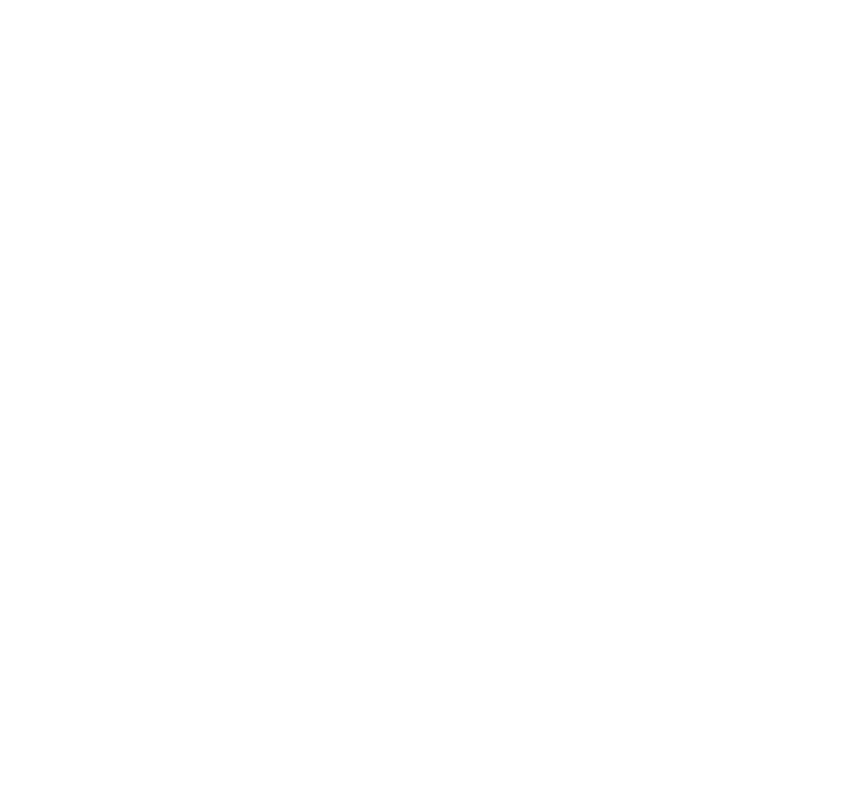
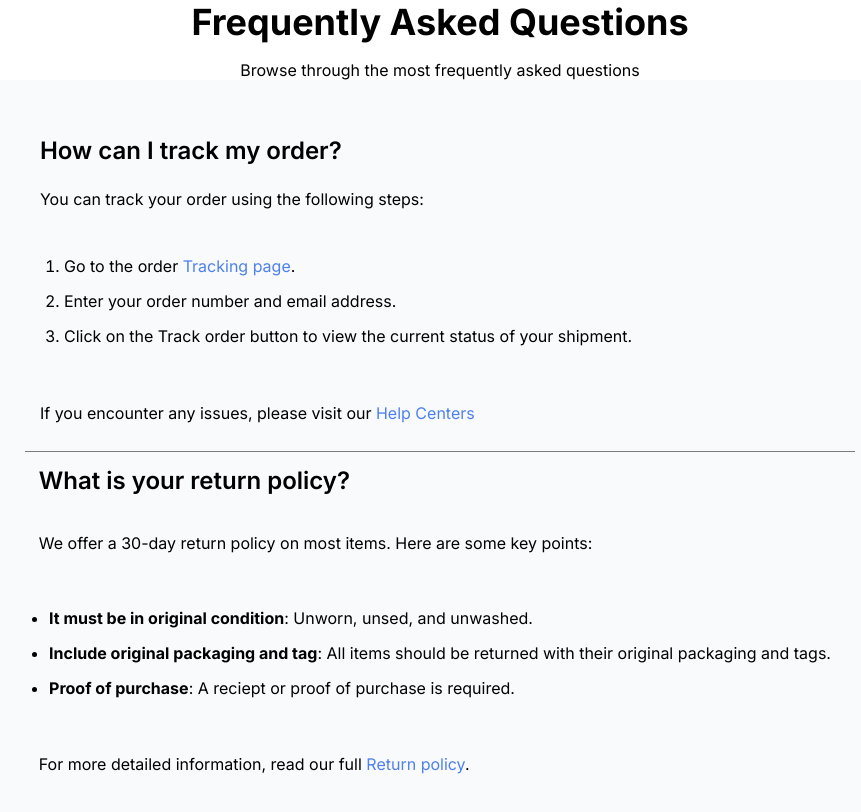
Before and after one commit to fadauzoma/Simple-Frequently-Asked-Question, a plain HTML site: page index.html in a window 1280 px wide. Shown: the whole page, without its empty margins (200-1061 px from the left). Drawn offline with Linux system fonts and the light colour scheme.

Commit message:
Simple FAQ
Simple FAQ

```diff
--- a/index.html
+++ b/index.html
@@ -7,6 +7,38 @@
     <link rel="stylesheet" href="style.css">
 </head>
 <body>
+  <header class="top-head">
+    <h1>Frequently Asked Questions</h1>
+    <p>Browse through the most frequently asked questions</p>
+  </header>
 
-</body>
+  <main class="container">
+    <section class="first-sec">
+      <h2>How can I track my order?</h2>
+      <p>You can track your order using the following steps:</p>
+      <ol>
+        <li>Go to the order <span>Tracking page</span>.</li>
+        <li>Enter your order number and email address.</li>
+        <li>Click on the Track order button to view the current status of your shipment.</li>
+      </ol>
+
+      <p>If you encounter any issues, please visit our <span>Help Centers</span></p>
+    </section>
+
+    <section class="second-sec">
+      <h2>What is your return policy?</h2>
+      <p>We offer a 30-day return policy on most items. Here are some key points:</p>
+      <p>
+         <ul>
+        <li><strong>It must be in original condition</strong>: Unworn, unsed, and unwashed.</li>
+        <li><strong>Include original packaging and tag</strong>: All items should be returned with their original packaging and tags.</li>
+        <li><strong>Proof of purchase</strong>: A reciept or proof of purchase is required.</li>
+      </ul>
+      </p>
+
+      <p>For more detailed information, read our full <span>Return policy</span>.</p>
+    </section>
+  </main>
+
+ </body>
 </html>
--- a/style.css
+++ b/style.css
@@ -0,0 +1,84 @@
+@import url('https://fonts.googleapis.com/css2?family=Inter:ital,opsz,wght@0,14..32,100..900;1,14..32,100..900&display=swap');
+
+*{
+   margin: 0;
+   padding: 0;
+   box-sizing: border-box;
+   font-family: 'inter', sans-serif;
+}
+
+body{
+    background-color: #F8FAFC;
+}
+
+.top-head{
+    display: flex;
+    flex-direction: column;
+    align-items: center;
+    justify-content: center;
+    background-color: #FFFFFF;
+    gap: 1rem;
+    margin-bottom: 1rem;
+}
+
+.top-head h1{
+    font-size: 2.25rem;
+    font-weight: 700;
+}
+
+.top-head p{
+    font-size: 1rem;
+}
+
+.container{
+     display:flex;
+     flex-direction: column;
+     align-items: center;
+     justify-content: center;
+     gap: 1.8rem;
+     padding: 2.5rem;
+
+}
+
+.first-sec{
+    margin-right: 11.5rem;
+}
+.first-sec h2{
+    font-size: 1.5rem;
+    font-weight: 600;
+}
+
+.first-sec p{
+    font-size: 1rem;
+    margin-top: 1.5rem;
+}
+.first-sec ol{
+    line-height: 2.2rem;
+    margin-top: 1rem;
+    padding: 1.5rem;
+}
+
+.second-sec h2{
+    border-top: 1px solid rgba(0, 0, 0, 0.501);
+    font-size: 1.5rem;
+    font-weight: 600;
+    padding: 0.857rem;
+    margin-bottom: 1rem;
+}
+
+.second-sec p{
+    font-size: 1rem;
+    margin-top: 1.5rem;
+    padding-left: 0.857rem;
+}
+
+.second-sec ul{
+    line-height: 2.2rem;
+    margin-top: 1rem;
+    padding:1.5rem;
+}
+
+span{
+    color: #4E80EE;
+    font-weight: 400;
+}
```
